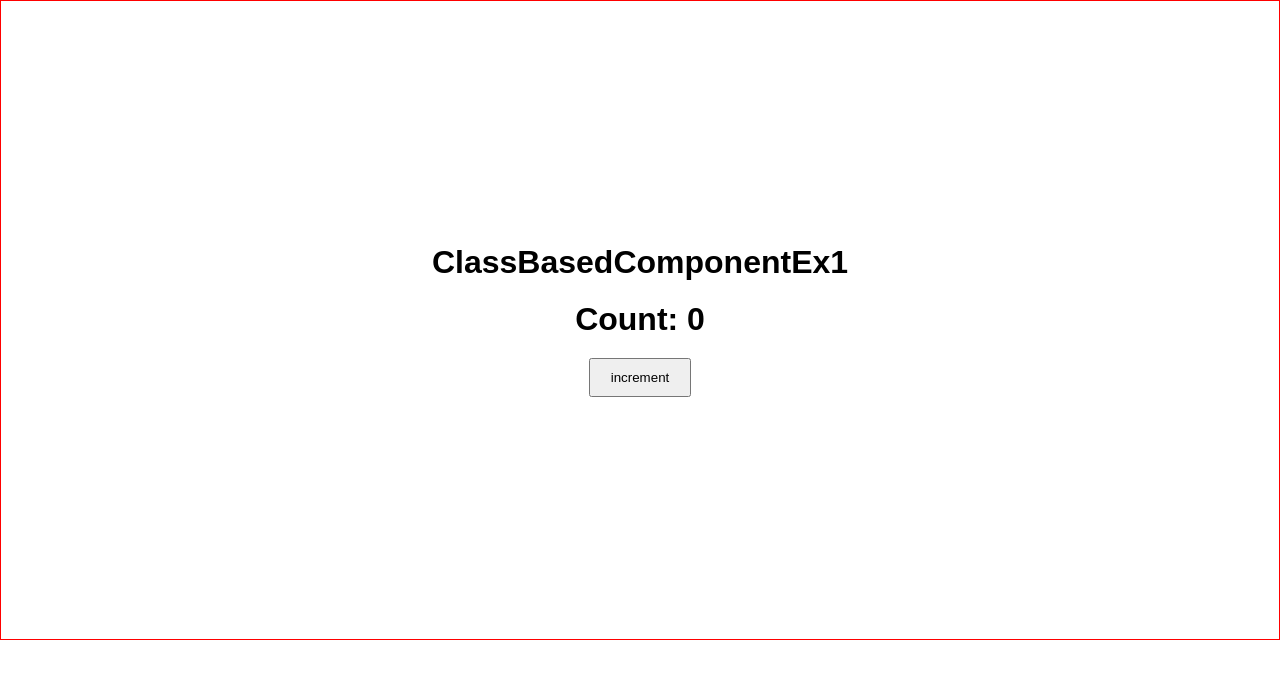
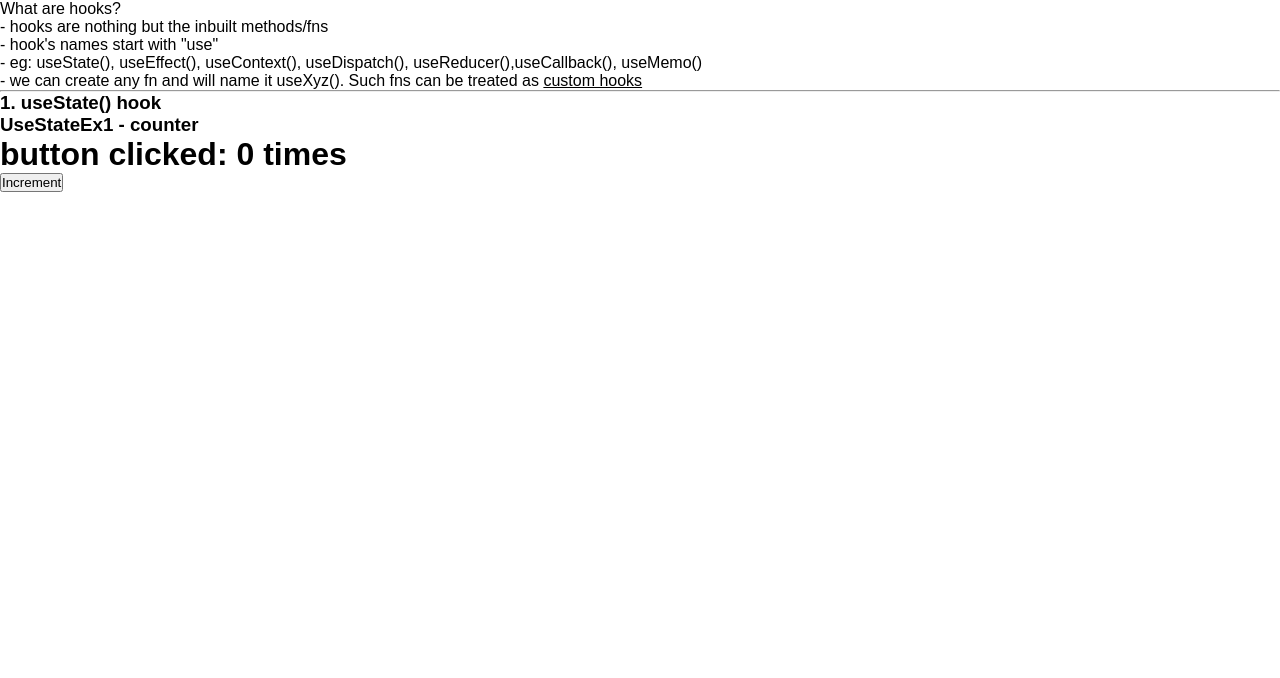
Before and after one commit to Rahullkumr/React, a React (Vite) app in the folder ReactByPrasadSir/: page / in a window 1280 px wide. Shown: the top 678 px of the page. Built offline with nearby package versions, Linux system fonts and the light colour scheme.

Commit message:
feat: add UseStateIntro component and example for useState hook

```diff
--- a/ReactByPrasadSir/src/App.jsx
+++ b/ReactByPrasadSir/src/App.jsx
@@ -4,6 +4,7 @@ import Layout01 from './components/00_tasks/Layout01.jsx'
 import Layout02 from './components/00_tasks/Layout02.jsx'
 import JsxIntro from './components/01_jsxIntro/JsxIntro.jsx'
 import ClassBasedCompIntro from './components/02_typesOfComponents/02_classBasedComp/ClassBasedCompIntro.jsx'
+import UseStateIntro from './components/03_hooks/01_useStateHook/UseStateIntro.jsx'
 
 function App() {
 
@@ -16,11 +17,13 @@ function App() {
 
 
 
-{/* ============ Components ============ */}
+{/* ============ Components and its types ============ */}
       {/* <JsxIntro/> */}
+      {/* <ClassBasedCompIntro/> */}
 
-{/* ============ types of Components ============ */}
-      <ClassBasedCompIntro/>
+
+{/* ============ hooks ============ */}
+      <UseStateIntro/>
 
     </>
   )
--- /dev/null
+++ b/ReactByPrasadSir/src/components/03_hooks/01_useStateHook/UseStateIntro.jsx
@@ -0,0 +1,26 @@
+import UseStateEx1 from "./examples/UseStateEx1";
+
+let UseStateIntro = ()=>{
+    return(
+        <div>
+            <p>
+                What are hooks? <br />
+                - hooks are nothing but the inbuilt methods/fns <br />
+                - hook's names start with "use" <br />
+                - eg: useState(), useEffect(), useContext(), useDispatch(), useReducer(),useCallback(), useMemo() <br />
+                - we can create any fn and will name it useXyz(). Such fns can be treated as <u> custom hooks </u>
+                {/*
+                - eg:
+                 let useAddition = (a,b)=>{
+                    return a+b;
+                }
+                clg(useAddition(10,20)) */}
+            </p> <hr />
+            <h3>
+                1. useState() hook
+            </h3>
+            <UseStateEx1/>
+        </div>
+    );
+}
+export default UseStateIntro;
--- /dev/null
+++ b/ReactByPrasadSir/src/components/03_hooks/01_useStateHook/examples/UseStateEx1.jsx
@@ -0,0 +1,18 @@
+import { useState } from "react";
+
+let UseStateEx1 = ()=>{
+    let [state, setState] = useState(0)
+
+    return(
+        <div>
+            <h3>UseStateEx1 - counter</h3>
+            <h1>button clicked: {state} times</h1>
+            <button onClick={
+                ()=>{
+                    setState(state+1)
+                }
+            }>Increment</button>
+        </div>
+    );
+}
+export default UseStateEx1
```
